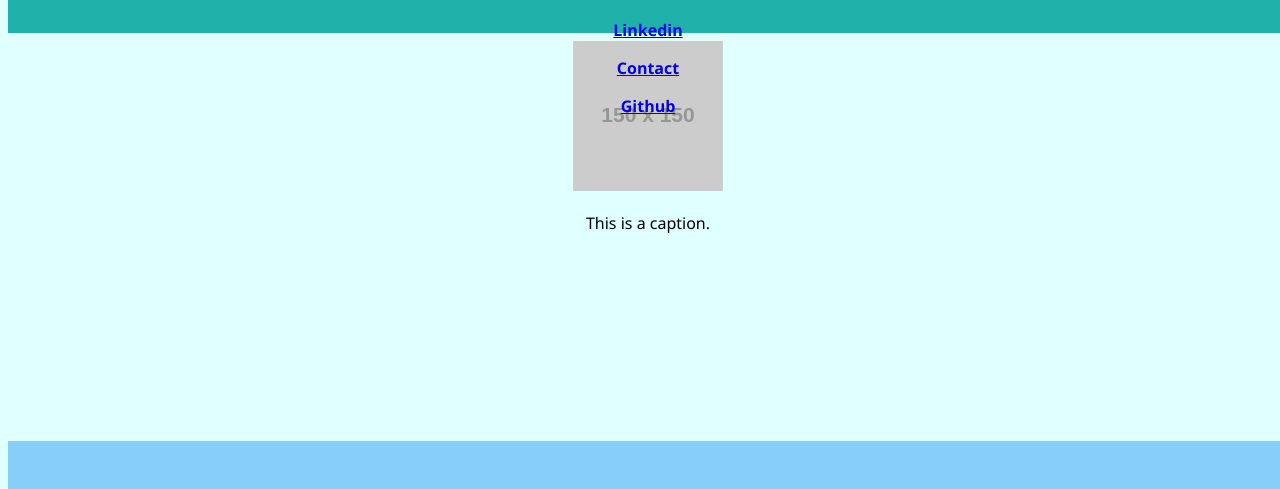
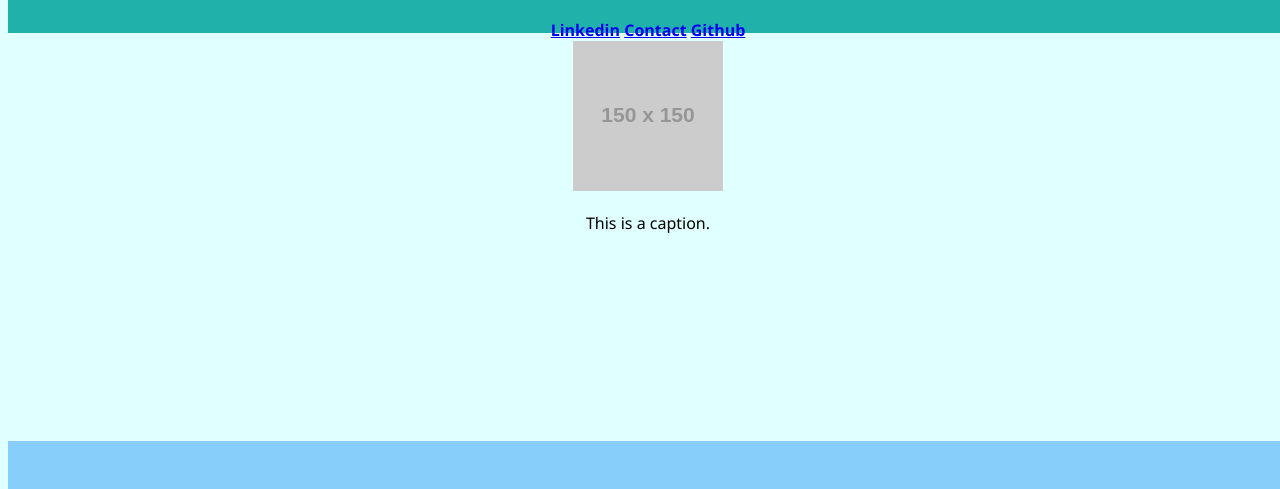
Before and after one commit to hef9874/git-init-sample, a plain HTML site: page index.html in a window 1280 px wide. Shown: the part 67-556 px from the top of the page. Drawn offline with Linux system fonts and the light colour scheme; placeholder pictures from the web are drawn by us.

Commit message:
fixed inline display on header

```diff
--- a/assets/styles.css
+++ b/assets/styles.css
@@ -19,7 +19,7 @@ header {
     display: block;
 }
 
-.contact {
+span {
     display: inline;
 }
 
--- a/index.html
+++ b/index.html
@@ -10,23 +10,20 @@
   <body>
     <header>
         <h1>Landing Page</h1>
-        <div id="contact">
-        <p>
+        <span>
             <strong>
             <a href="https://www.linkedin.com/">Linkedin</a>
             </strong>
-        </p>
-        <p>
+        </span>
+        <span>
             <strong>
             <a href="#form">Contact</a>
             </strong>
-        </div>
-        </p>
-        <p>
+        </span>
+        <span>
             <strong>
         <a href="https://github.com/hef9874">Github</a>
             </strong>
-        </p>
         </span>
     </header>
 
```
